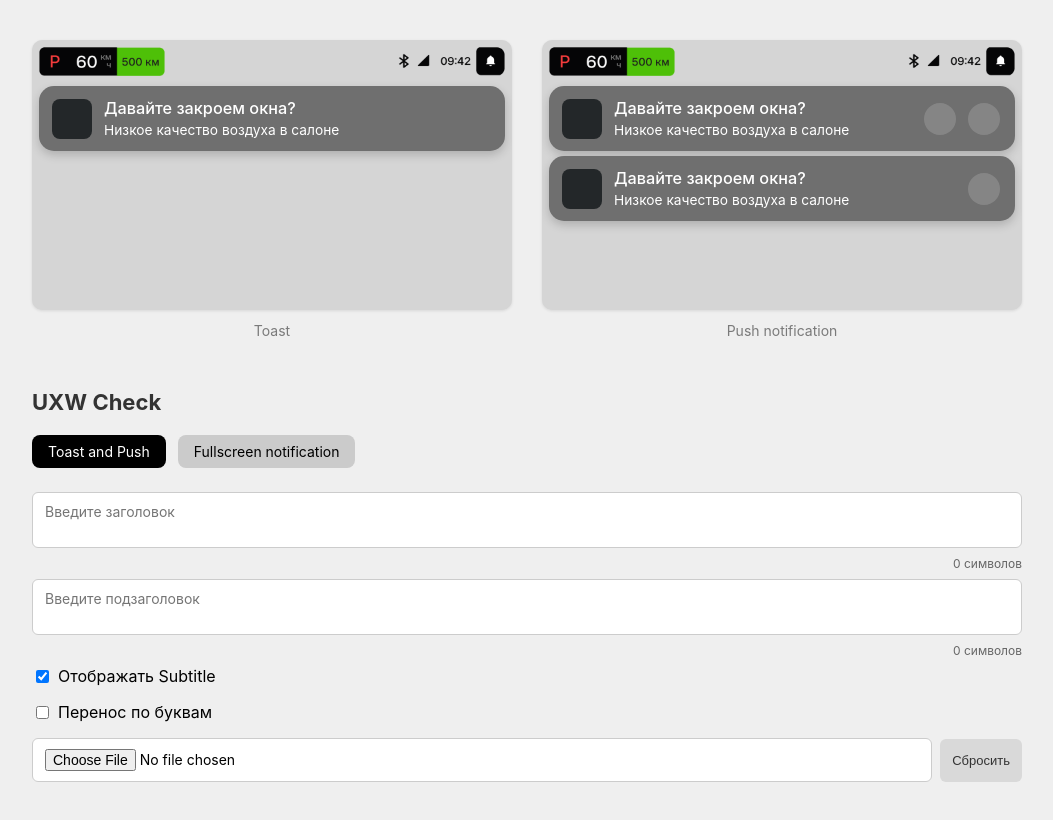
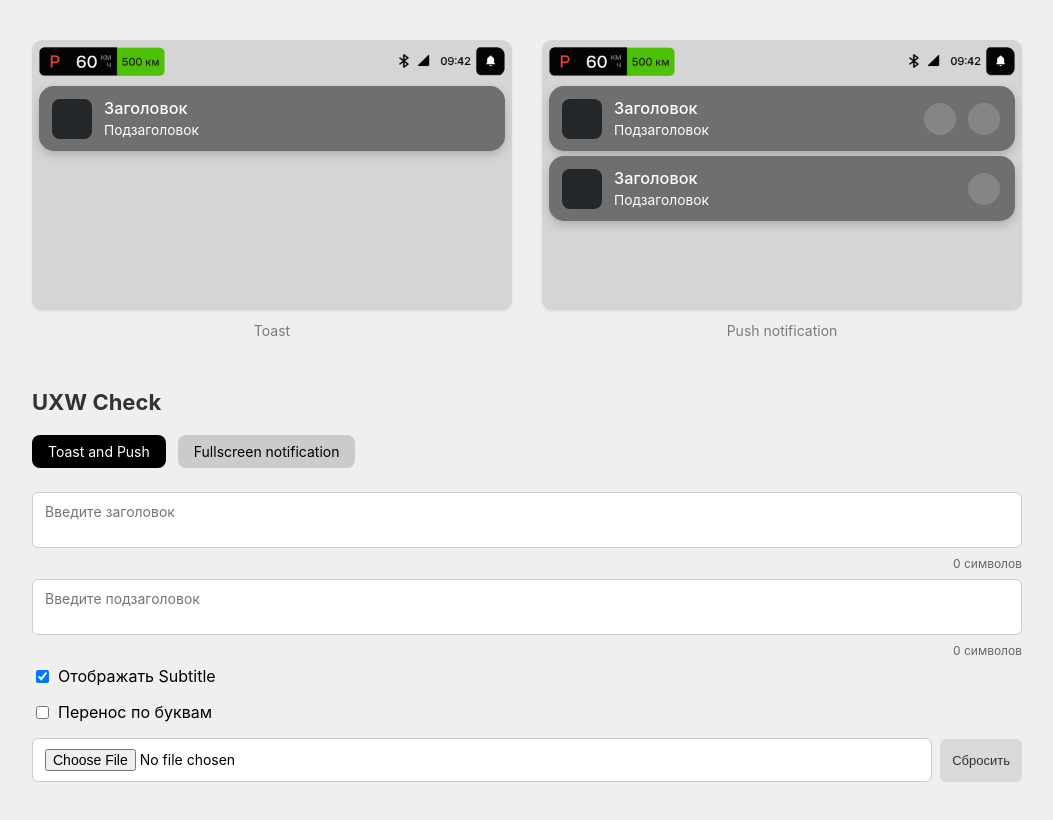
Before and after one commit to hattorizawa/nofication-uxw-check, a plain HTML site: page index.html in a window 1280 px wide. Shown: the whole page, without its empty margins (113-1166 px from the left). Drawn offline with Linux system fonts and the light colour scheme; a web font is replaced by a local one.

Commit message:
Update index.html
Default Text Change

```diff
--- a/index.html
+++ b/index.html
@@ -361,8 +361,8 @@
         <div class="scene-push-frame" id="push1">
           <div class="icon-block"></div>
           <div class="push-content">
-            <span class="push-title wrap-target" id="sceneTitle">Push Title</span>
-            <span class="push-subtitle wrap-target" id="sceneSubtitle">Subtitle text goes here</span>
+            <span class="push-title wrap-target" id="sceneTitle">Заголовок</span>
+            <span class="push-subtitle wrap-target" id="sceneSubtitle">Подзаголовок</span>
           </div>
         </div>
       </div>
@@ -375,8 +375,8 @@
         <div class="scene-push-frame two" id="push2">
           <div class="icon-block"></div>
           <div class="push-content">
-            <span class="push-title wrap-target" id="sceneTitle2">Push Title</span>
-            <span class="push-subtitle wrap-target" id="sceneSubtitle2">Subtitle text goes here</span>
+            <span class="push-title wrap-target" id="sceneTitle2">Заголовок</span>
+            <span class="push-subtitle wrap-target" id="sceneSubtitle2">Подзаголовок</span>
           </div>
           <div class="right-icons">
             <div class="right-icon"></div>
@@ -386,8 +386,8 @@
         <div class="scene-push-frame two" id="push3">
           <div class="icon-block"></div>
           <div class="push-content">
-            <span class="push-title wrap-target" id="sceneTitle3">Push Title</span>
-            <span class="push-subtitle wrap-target" id="sceneSubtitle3">Subtitle text goes here</span>
+            <span class="push-title wrap-target" id="sceneTitle3">Заголовок</span>
+            <span class="push-subtitle wrap-target" id="sceneSubtitle3">Подзаголовок</span>
           </div>
           <div class="right-icons">
             <div class="right-icon"></div>
@@ -399,8 +399,8 @@
     <div class="scene-wrapper fullscreen-only">
       <div class="scene-block fullscreen-scene">
         <div class="scene-fullscreen-overlay">
-          <div class="scene-fullscreen-title single-line wrap-target" id="sceneFullscreenTitle">Push Title</div>
-          <div class="scene-fullscreen-subtitle wrap-target" id="sceneFullscreenSubtitle">Subtitle text goes here</div>
+          <div class="scene-fullscreen-title single-line wrap-target" id="sceneFullscreenTitle">Заголовок</div>
+          <div class="scene-fullscreen-subtitle wrap-target" id="sceneFullscreenSubtitle">Подзаголовок</div>
         </div>
       </div>
       <div class="scene-caption">Fullscreen</div>
@@ -408,8 +408,8 @@
     <div class="scene-wrapper fullscreen-only">
       <div class="scene-block fullscreen-scene fullscreen-scene-2">
         <div class="scene-fullscreen-overlay fullscreen-2">
-          <div class="scene-fullscreen-title single-line wrap-target" id="sceneFullscreenTitle2">Push Title</div>
-          <div class="scene-fullscreen-subtitle wrap-target" id="sceneFullscreenSubtitle2">Subtitle text goes here</div>
+          <div class="scene-fullscreen-title single-line wrap-target" id="sceneFullscreenTitle2">Заголовок</div>
+          <div class="scene-fullscreen-subtitle wrap-target" id="sceneFullscreenSubtitle2">Подзаголовок</div>
         </div>
       </div>
       <div class="scene-caption">Fullscreen 2</div>
@@ -445,8 +445,8 @@
 
   <script>
     document.addEventListener('DOMContentLoaded', () => {
-      const DEFAULT_TITLE = 'Давайте закроем окна?';
-      const DEFAULT_SUBTITLE = 'Низкое качество воздуха в салоне';
+      const DEFAULT_TITLE = 'Заголовок';
+      const DEFAULT_SUBTITLE = 'Подзаголовок';
 
       const titleInput = document.getElementById('titleInput');
       const subtitleInput = document.getElementById('subtitleInput');
```
